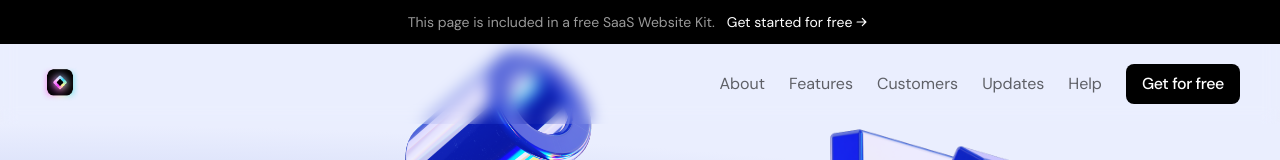
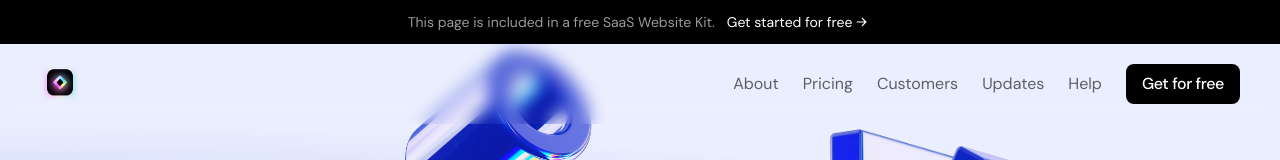
Before and after one commit to Oolha/light-saas-landing-page, a Next.js app in the folder frontend/: page / in a window 1280 px wide. Shown: the top 160 px of the page. Built offline with nearby package versions, Linux system fonts and the light colour scheme; no server answers.

Commit message:
execute navigation on the page

```diff
--- a/frontend/src/app/globals.css
+++ b/frontend/src/app/globals.css
@@ -2,7 +2,7 @@
 
 @layer components {
   .container {
-    @apply mx-auto px-4 sm:px-6 lg:px-8 xl:px-10;
+    @apply mx-auto px-4 sm:px-6 lg:px-8 xl:px-10 max-w-7xl;
   }
   .btn {
     @apply py-2 px-4 rounded-lg font-medium inline-flex items-center justify-center tracking-tight;
@@ -32,6 +32,6 @@
     @apply max-w-[540px] mx-auto;
   }
   .card {
-    @apply p-10 border border-[#F1F1F1] rounded-3xl shadow-[0_7px_14-x_#EAEAEA] max-w-xs w-full;
+    @apply p-10 border border-[#F1F1F1] rounded-3xl shadow-[0_7px_14-px_#EAEAEA] max-w-xs w-full;
   }
 }
--- /dev/null
+++ b/frontend/src/components/Navigation.tsx
@@ -0,0 +1,83 @@
+interface NavigationItem {
+  label: string;
+  sectionId: string;
+}
+
+interface NavigationProps {
+  className?: string;
+  itemClassName?: string;
+  withButton?: boolean;
+  direction?: "horizontal" | "vertical";
+  buttonText?: string;
+  onButtonClick?: () => void;
+  items?: NavigationItem[];
+  onLinkClick?: () => void;
+}
+
+export const Navigation = ({
+  className = "",
+  itemClassName = "text-black/60",
+  withButton = true,
+  direction = "horizontal",
+  buttonText = "Get for free",
+  onButtonClick,
+  onLinkClick,
+  items = [
+    { label: "About", sectionId: "about" },
+    { label: "Pricing", sectionId: "pricing" },
+    { label: "Customers", sectionId: "customers" },
+    { label: "Updates", sectionId: "updates" },
+    { label: "Help", sectionId: "footer" },
+  ],
+}: NavigationProps) => {
+  const scrollToSection = (sectionId: string) => {
+    const section = document.getElementById(sectionId);
+    if (section) {
+      window.scrollTo({
+        top: section.offsetTop - 100,
+        behavior: "smooth",
+      });
+
+      if (onLinkClick) {
+        onLinkClick();
+      }
+    }
+  };
+
+  return (
+    <nav
+      className={`${direction === "vertical" ? "flex-col" : "flex-row"} flex ${direction === "horizontal" ? "items-center" : ""} gap-6 ${className}`}
+    >
+      {items.map((item) => (
+        <a
+          key={item.sectionId}
+          href={`#${item.sectionId}`}
+          className={`${itemClassName} hover:opacity-80 transition-opacity duration-200`}
+          onClick={(e) => {
+            e.preventDefault();
+            scrollToSection(item.sectionId);
+          }}
+        >
+          {item.label}
+        </a>
+      ))}
+      {withButton && (
+        <button
+          className="bg-black text-white py-2 px-4 rounded-lg font-medium inline-flex items-center justify-center tracking-tight hover:bg-black/90 transition-colors duration-200"
+          onClick={() => {
+            if (onButtonClick) {
+              onButtonClick();
+            } else {
+              scrollToSection("cta");
+              if (onLinkClick) {
+                onLinkClick();
+              }
+            }
+          }}
+        >
+          {buttonText}
+        </button>
+      )}
+    </nav>
+  );
+};
--- /dev/null
+++ b/frontend/src/constants/navigation.ts
@@ -0,0 +1,7 @@
+export const navigationItems = [
+  { label: "About", sectionId: "about" },
+  { label: "Pricing", sectionId: "pricing" },
+  { label: "Customers", sectionId: "customers" },
+  { label: "Updates", sectionId: "updates" },
+  { label: "Help", sectionId: "footer" },
+];
--- a/frontend/src/sections/CallToActions.tsx
+++ b/frontend/src/sections/CallToActions.tsx
@@ -16,6 +16,7 @@ export const CallToActions = () => {
   const translateY = useTransform(scrollYProgress, [0, 1], [150, -150]);
   return (
     <section
+      id="updates"
       ref={ref}
       className="bg-gradient-to-b from-white to-[#D2DCFF] py-24 overflow-x-clip"
     >
--- a/frontend/src/sections/Footer.tsx
+++ b/frontend/src/sections/Footer.tsx
@@ -1,3 +1,4 @@
+"use client";
 import logo from "@/assets/logo-saas.png";
 import Image from "next/image";
 import SocialX from "@/assets/social-x.svg";
@@ -5,10 +6,15 @@ import SocialInsta from "@/assets/social-insta.svg";
 import SocialLinkedIn from "@/assets/social-linkedin.svg";
 import SocialPin from "@/assets/social-pin.svg";
 import SocialYouTube from "@/assets/social-youtube.svg";
+import { Navigation } from "@/components/Navigation";
+import { navigationItems } from "@/constants/navigation";
 
 export const Footer = () => {
   return (
-    <footer className="bg-black text-[#BCBCBC] text-sm py-10 text-center">
+    <footer
+      id="footer"
+      className="bg-black text-[#BCBCBC] text-sm py-10 text-center"
+    >
       <div className="container">
         <div className="inline-flex relative before:content-[''] before:absolute before:top-2 before:left-0 before:bottom-0 before:w-full before:h-full before:blur-md before:bg-[linear-gradient(to_right,#F87BFF,#FB92CF,#FFDD9B,#C2F0B1,#2FD8FE)] before:-z-10">
           <Image
@@ -18,14 +24,15 @@ export const Footer = () => {
             className="relative z-10"
           />
         </div>
-        <nav className="flex flex-col md:flex-row md:justify-center gap-6 mt-6">
-          <a href="#">About</a>
-          <a href="#">Features</a>
-          <a href="#">Customers</a>
-          <a href="#">Pricing</a>
-          <a href="#">Help</a>
-          <a href="#">Careers</a>
-        </nav>
+
+        <Navigation
+          className="flex-col md:flex-row md:justify-center mt-6"
+          direction="horizontal"
+          withButton={false}
+          itemClassName="text-[#BCBCBC] hover:text-white transition-colors duration-200"
+          items={navigationItems}
+        />
+
         <div className="flex justify-center gap-6 mt-6">
           <SocialX />
           <SocialInsta />
@@ -34,7 +41,8 @@ export const Footer = () => {
           <SocialYouTube />
         </div>
         <p className="mt-6">
-          &copy; 2025 Your Company, Inc. All rights reserved
+          &copy; {new Date().getFullYear()} Your Company, Inc. All rights
+          reserved
         </p>
       </div>
     </footer>
--- a/frontend/src/sections/Header.tsx
+++ b/frontend/src/sections/Header.tsx
@@ -1,16 +1,82 @@
+"use client";
 import ArrowRight from "@/assets/arrow-right.svg";
 import Image from "next/image";
 import Logo from "@/assets/logo-saas.png";
 import MenuIcon from "@/assets/menu.svg";
+import { useEffect, useState } from "react";
+import { Navigation } from "@/components/Navigation";
+import { navigationItems } from "@/constants/navigation";
 
-export const Header = ({}) => {
+export const Header = () => {
+  const [isMenuOpen, setIsMenuOpen] = useState(false);
+
+  const scrollToSection = (sectionId: string) => {
+    const section = document.getElementById(sectionId);
+    if (section) {
+      window.scrollTo({
+        top: section.offsetTop - 100,
+        behavior: "smooth",
+      });
+      setIsMenuOpen(false);
+    }
+  };
+
+  useEffect(() => {
+    const handleClickOutside = (event: MouseEvent) => {
+      const navContainer = document.getElementById("mobile-nav-container");
+      const menuButton = document.getElementById("mobile-menu-button");
+
+      if (
+        isMenuOpen &&
+        navContainer &&
+        !navContainer.contains(event.target as Node) &&
+        menuButton &&
+        !menuButton.contains(event.target as Node)
+      ) {
+        setIsMenuOpen(false);
+      }
+    };
+
+    document.addEventListener("click", handleClickOutside);
+
+    return () => {
+      document.removeEventListener("click", handleClickOutside);
+    };
+  }, [isMenuOpen]);
+
+  useEffect(() => {
+    const handleResize = () => {
+      if (window.innerWidth >= 768 && isMenuOpen) {
+        setIsMenuOpen(false);
+      }
+    };
+
+    window.addEventListener("resize", handleResize);
+    return () => window.removeEventListener("resize", handleResize);
+  }, [isMenuOpen]);
+
+  useEffect(() => {
+    if (isMenuOpen) {
+      document.body.style.overflow = "hidden";
+    } else {
+      document.body.style.overflow = "";
+    }
+
+    return () => {
+      document.body.style.overflow = "";
+    };
+  }, [isMenuOpen]);
+
   return (
     <header className="sticky top-0 backdrop-blur-sm z-20">
       <div className="flex justify-center items-center py-3 bg-black text-white text-sm gap-3">
         <p className="text-white/60 hidden md:block">
           This page is included in a free SaaS Website Kit.
         </p>
-        <div className="inline-flex gap-1 items-center">
+        <div
+          className="inline-flex gap-1 items-center cursor-pointer"
+          onClick={() => scrollToSection("pricing")}
+        >
           <p>Get started for free</p>
           <ArrowRight className="w-4 arrow-right" />
         </div>
@@ -18,18 +84,37 @@ export const Header = ({}) => {
       <div className="py-5">
         <div className="container">
           <div className="flex items-center justify-between">
-            <Image src={Logo} alt="Saas Logo" width={40} height={40} />
-            <MenuIcon className="w-5 h-5 md:hidden" />
-            <nav className="hidden md:flex gap-6 text-black/60 items-center">
-              <a href="">About</a>
-              <a href="">Features</a>
-              <a href="">Customers</a>
-              <a href="">Updates</a>
-              <a href="">Help</a>
-              <button className="bg-black text-white py-2 px-4 rounded-lg font-medium inline-flex align-items justify-center tracking-tight">
-                Get for free
-              </button>
-            </nav>
+            <Image
+              src={Logo}
+              alt="Saas Logo"
+              width={40}
+              height={40}
+              className="cursor-pointer"
+              onClick={() => window.scrollTo({ top: 0, behavior: "smooth" })}
+            />
+            <MenuIcon
+              className="w-5 h-5 md:hidden cursor-pointer"
+              onClick={() => setIsMenuOpen(!isMenuOpen)}
+            />
+
+            <div
+              className={`${
+                isMenuOpen
+                  ? "absolute top-full left-0 right-0 bg-white py-6 px-4 shadow-lg"
+                  : "hidden"
+              } md:block`}
+            >
+              <Navigation
+                className={isMenuOpen ? "flex-col items-center" : ""}
+                direction={isMenuOpen ? "vertical" : "horizontal"}
+                itemClassName="text-black/60"
+                items={navigationItems}
+                onButtonClick={() => {
+                  scrollToSection("pricing");
+                  setIsMenuOpen(false);
+                }}
+              />
+            </div>
           </div>
         </div>
       </div>
--- a/frontend/src/sections/Pricing.tsx
+++ b/frontend/src/sections/Pricing.tsx
@@ -21,7 +21,7 @@ export default function Pricing() {
     fetchPricingTiers();
   }, []);
   return (
-    <section className="py-24 bg-white">
+    <section id="pricing" className="py-24 bg-white">
       <div className="container">
         <div className="section-heading">
           <h2 className="section-title">Pricing</h2>
--- a/frontend/src/sections/ProductShowcase.tsx
+++ b/frontend/src/sections/ProductShowcase.tsx
@@ -17,6 +17,7 @@ export const ProductShowcase = ({}) => {
   const translateY = useTransform(scrollYProgress, [0, 1], [150, -150]);
   return (
     <section
+      id="about"
       ref={sectionRef}
       className="bg-gradient-to-b from-[#FFFFFF] to-[#D2DCFF] py-24 overflow-x-clip"
     >
--- a/frontend/src/sections/Testimonails.tsx
+++ b/frontend/src/sections/Testimonails.tsx
@@ -73,7 +73,7 @@ export default function Testimonials() {
   );
 
   return (
-    <section className="bg-white py-16">
+    <section id="customers" className="bg-white py-16">
       <div className="container">
         <div className="section-heading">
           <div className="flex justify-center">
```
Also changed, not shown: frontend/src/assets/close.svg (added).
